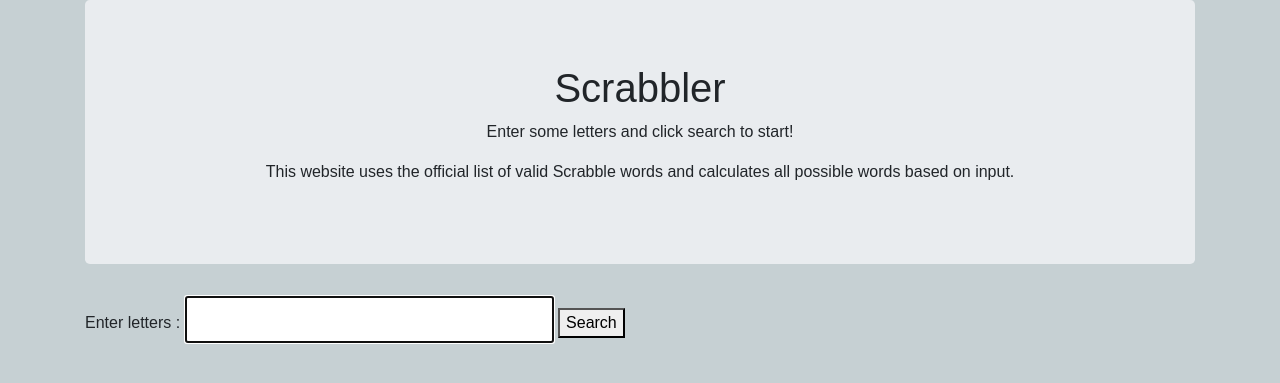
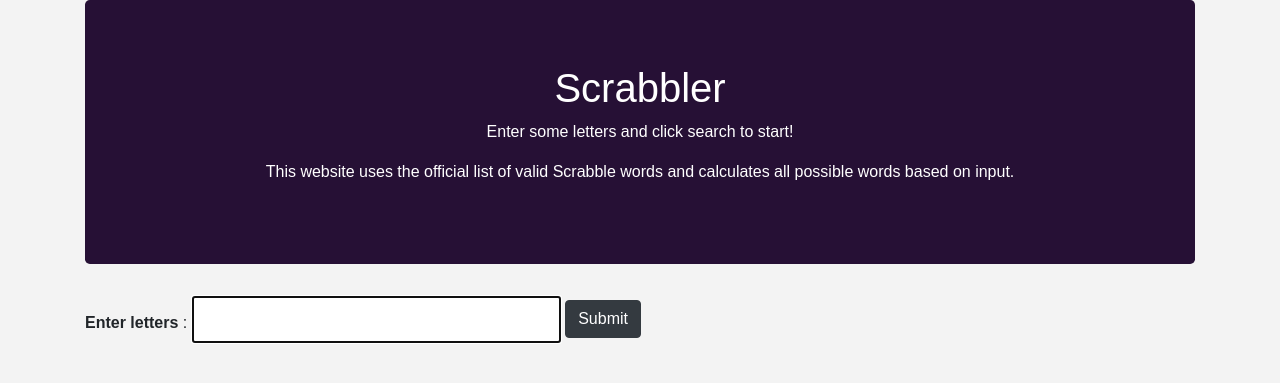
Before and after one commit to oftheheadland/Scrabbler, a Flask app: page / in a window 1280 px wide. Shown: the top 383 px of the page. Run offline with Flask 2, Linux system fonts and the light colour scheme; some libraries are stand-ins or nearby versions.

Commit message:
update UI, fix empty input bug

```diff
--- a/static/js/script.js
+++ b/static/js/script.js
@@ -1,4 +1,9 @@
 $('#form').on('submit', function (e) {
+    if ($('#search').val() === "") {
+    console.log("true")
+    e.preventDefault();
+    }
+    else{
     $('#loading').show()
     $('#resultsHeader').html('');
     $('#numberOfWords').html('');
@@ -18,6 +23,7 @@ $('#form').on('submit', function (e) {
             handleData(data);
         }
     })
+    }
 })
 
 String.prototype.replaceAll = function (search, replacement) {
--- a/templates/index.html
+++ b/templates/index.html
@@ -18,20 +18,20 @@
 </style>
 </head>
 
-<body style="background-color: rgb(198, 208, 211)">
+<body style="background-color: #f3f3f3;">
 
 
 	<div class="container">
-		<div class="jumbotron" style="text-align: center">
+		<div class="jumbotron" style="text-align: center; background-color:#261035; color:white;">
 		  <h1>Scrabbler</h1>
 		  <p>Enter some letters and click search to start!</p>
 		  <p>This website uses the official list of valid Scrabble words and calculates all possible words based on input.</p>
 		</div>
 		<div>
 		<form method="post" id="form">
-			<label for="search">Enter letters : </label>
+			<label for="search"><strong>Enter letters</strong> : </label>
 			<input type="text" id="search" name="characters" autofocus autocomplete="off" spellcheck="false">
-			<button>Search</button>
+			<button type="submit" class="btn btn-dark" style="margin-bottom: 9px;">Submit</button>
 		</form>
 
 		<div id="loading" style="display: none;" class="lds-roller"><div></div><div></div><div></div><div></div><div></div><div></div><div></div><div></div></div>
```
